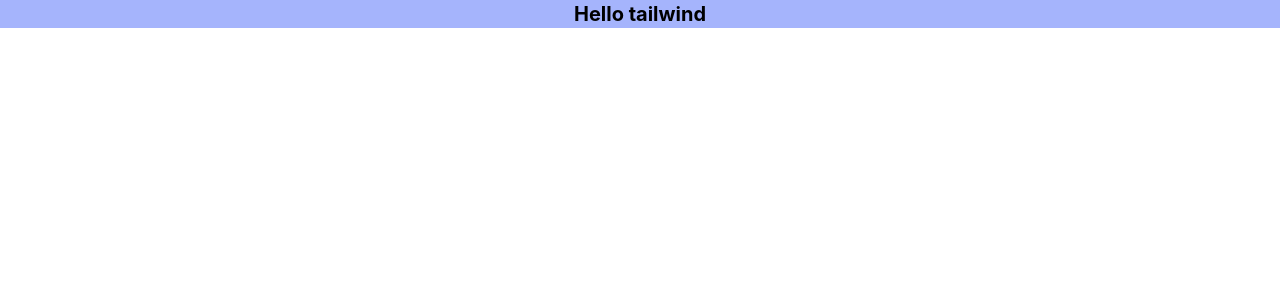
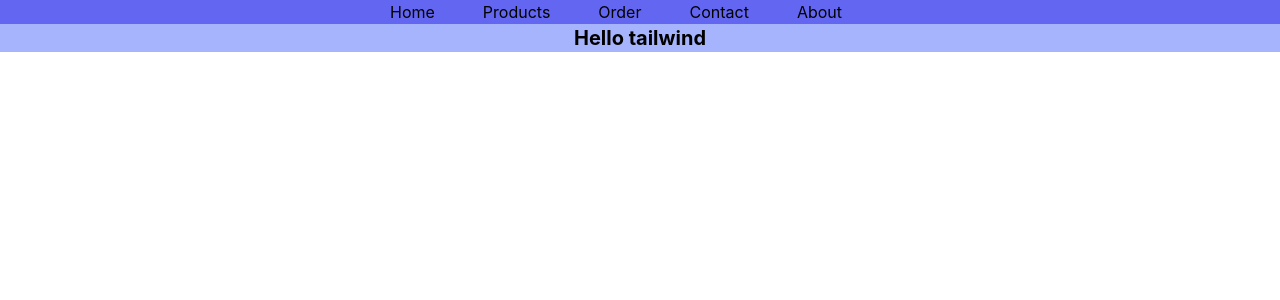
Before and after one commit to faria-r/React-with-tailwind, a React (Create React App) app: page / in a window 1280 px wide. Shown: the top 300 px of the page. Built offline with nearby package versions, Linux system fonts and the light colour scheme.

Commit message:
responsive nav bar added

```diff
--- a/package.json
+++ b/package.json
@@ -3,6 +3,7 @@
   "version": "0.1.0",
   "private": true,
   "dependencies": {
+    "@heroicons/react": "^2.0.11",
     "@testing-library/jest-dom": "^5.16.5",
     "@testing-library/react": "^13.4.0",
     "@testing-library/user-event": "^13.5.0",
--- a/src/App.js
+++ b/src/App.js
@@ -1,9 +1,11 @@
 import logo from './logo.svg';
 import './App.css';
+import NavBar from './Components/Navbar/NavBar';
 
 function App() {
   return (
     <div className="App">
+      <NavBar></NavBar>
      <h1 className='text-xl font-bold bg-indigo-300'>Hello tailwind</h1>
     </div>
   );
--- /dev/null
+++ b/src/Components/Link/Link.js
@@ -0,0 +1,11 @@
+import React from 'react';
+
+const Link = ({route}) => {
+    return (
+        <div>
+            <li className='mr-12'><a href={route.path}>{route.name}</a></li>
+        </div>
+    );
+};
+
+export default Link;
--- /dev/null
+++ b/src/Components/Navbar/NavBar.js
@@ -0,0 +1,37 @@
+import React, { useState } from 'react';
+import Link from '../Link/Link';
+import { Bars3Icon, XMarkIcon } from '@heroicons/react/24/solid'
+
+const NavBar = () => {
+    const [open,setopen] = useState(false);
+    const routes = [
+{id:1, name:'Home', path:'/home'},
+{id:2, name:'Products', path:'/Products'},
+{id:3, name:'Order', path:'/Order'},
+{id:4, name:'Contact', path:'/Contact'},
+{id:5, name:'About', path:'/about'}
+
+    ];
+    return (
+        <div>
+            <nav className='w-full bg-indigo-500'>
+                <div onClick={()=> setopen(!open)} className="h-6 w-6 md:hidden">
+                {
+                open ?<XMarkIcon /> : <Bars3Icon/>
+                }
+                </div>
+
+                <ul className={`w-full md:flex justify-center absolute md:static  duration-500 ease bg-indigo-500  ${open ? 'top-6' : 'top-[-120px]'}`}>
+                        {
+                            routes.map(route => <Link
+                                key={route.id}
+                                route = {route}
+                                ></Link>)
+                        }
+                </ul>
+            </nav>
+        </div>
+    );
+};
+
+export default NavBar;
```
Also changed, not shown: 1 other file (tests, documents, lock files or other folders).
